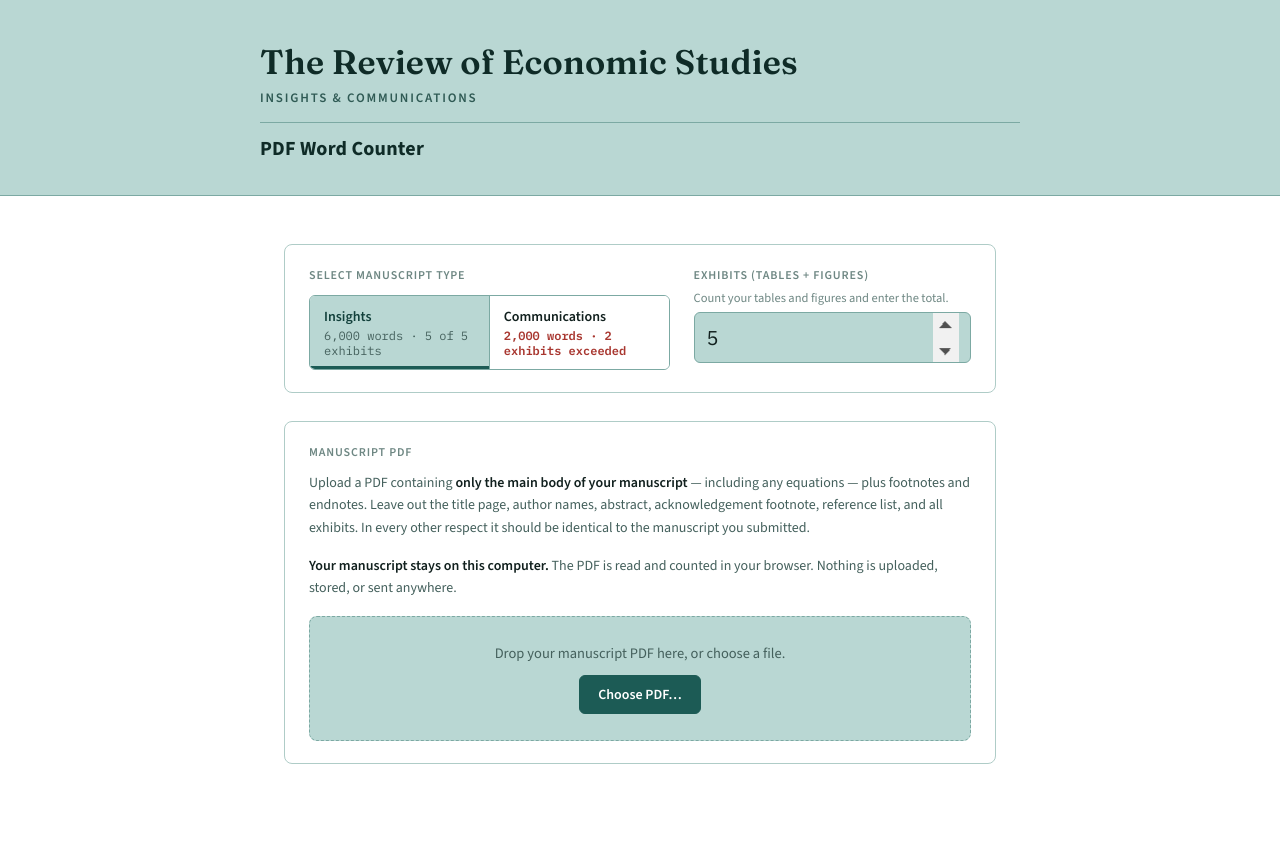
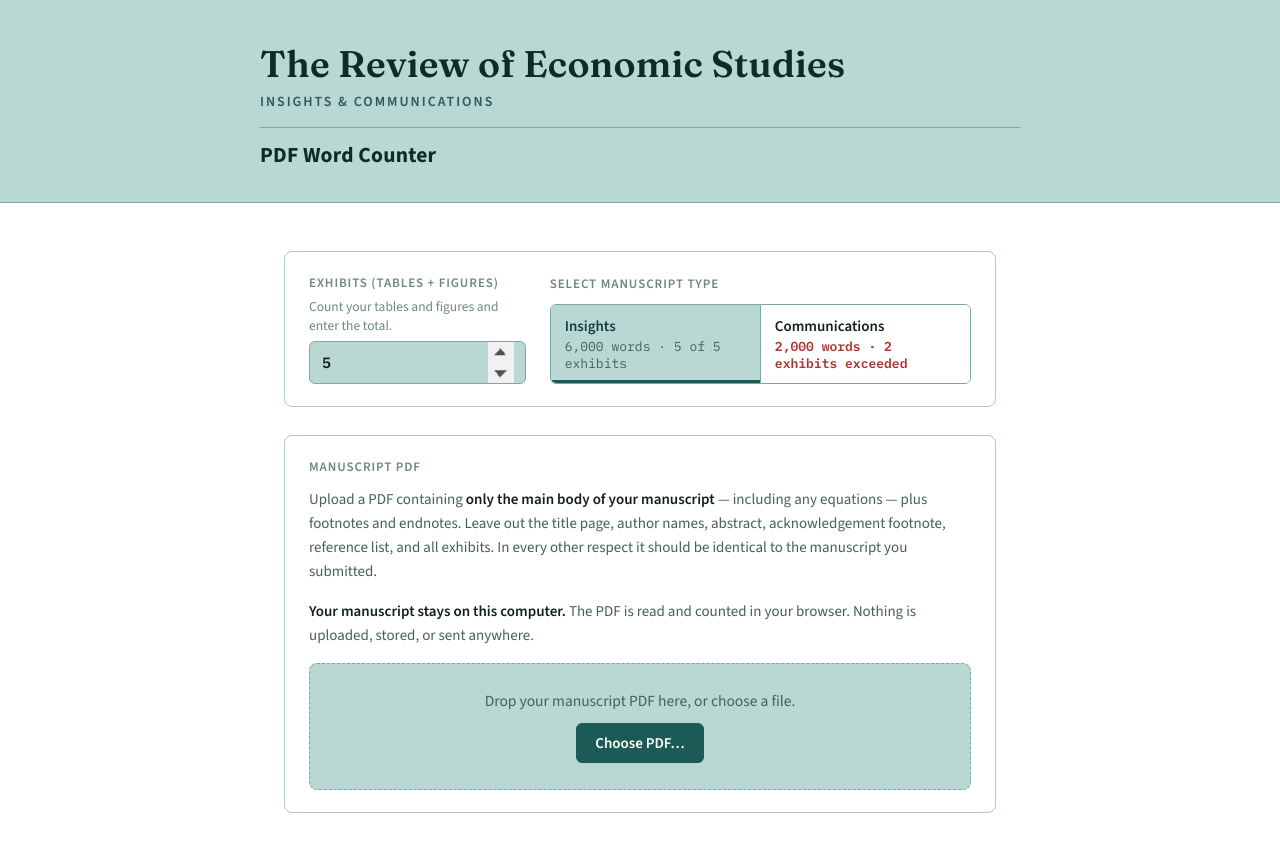
Before and after one commit to REStud/data-editor, a Jekyll site: the page word-count/index.html, which Jekyll copies as it is, in a window 1280 px wide. Shown: the top 852 px of the page. Built offline with Jekyll 4.4.1, drawn with Linux system fonts in a browser that asks for light colours.

Commit message:
Word count tool: swap controls, scale type, align the exhibit field
- Exhibits moves to the left of the manuscript type, and the grid's wider
  track moves with the segmented buttons so they keep their room
- Scale type up 8% across the stylesheet, rounded to half pixels, so the
  hierarchy holds rather than flattening the way a few hand-picked bumps do
- Bottom-align the two control columns: align-items:end on the grid plus
  justify-content:flex-end on the field, so the input meets the segmented
  control instead of floating above it
- The exhibit figure drops to the size and weight of the type names, and
  the stepper height is refitted to the shorter box

Co-Authored-By: Claude Opus 5 (1M context) <noreply@anthropic.com>

```diff
--- a/word-count/index.html
+++ b/word-count/index.html
@@ -122,7 +122,7 @@
   .journal{
     font-family:var(--font-display);
     font-weight:600;
-    font-size:clamp(26px,4.4vw,34px);
+    font-size:clamp(28px,4.4vw,37px);
     line-height:1.08;
     letter-spacing:.005em;
     color:var(--band-ink);
@@ -132,7 +132,7 @@
   .journal-sub{
     font-family:var(--font-body);
     font-weight:600;
-    font-size:13px;
+    font-size:14px;
     letter-spacing:.14em;
     text-transform:uppercase;
     color:var(--band-soft);
@@ -146,7 +146,7 @@
   h1{
     font-family:var(--font-body);
     font-weight:700;
-    font-size:20px;
+    font-size:21.5px;
     letter-spacing:.01em;
     line-height:1.2;
     margin:0;
@@ -161,7 +161,7 @@
     padding:22px 24px;
   }
   .card-label{
-    font-size:12px;
+    font-size:13px;
     font-weight:600;
     letter-spacing:.07em;
     text-transform:uppercase;
@@ -171,7 +171,7 @@
 
   /* ---------- Controls row ---------- */
   .controls{ display:flex; flex-direction:column; gap:20px; }
-  .controls-grid{ display:grid; grid-template-columns:1.3fr 1fr; gap:24px; align-items:start; }
+  .controls-grid{ display:grid; grid-template-columns:0.72fr 1.4fr; gap:24px; align-items:end; }
   @media (max-width:560px){ .controls-grid{ grid-template-columns:1fr; } }
 
   .segmented{
@@ -190,14 +190,14 @@
     color:var(--ink);
     font-family:var(--font-body);
     cursor:pointer;
-    font-size:14px;
+    font-size:15px;
   }
   .segmented button:first-child{ border-left:none; }
   .segmented button .type-name{ font-weight:600; display:block; }
   .segmented button .type-limits{
     display:block;
     font-family:var(--font-mono);
-    font-size:12px;
+    font-size:13px;
     color:var(--ink-soft);
     margin-top:2px;
     font-variant-numeric:tabular-nums;
@@ -210,21 +210,22 @@
   .segmented button[aria-pressed="true"] .type-name{ color:var(--accent-ink); }
   .segmented button:focus-visible{ outline:2px solid var(--accent); outline-offset:-2px; }
 
-  .field{ display:flex; flex-direction:column; gap:6px; }
+  .field{ display:flex; flex-direction:column; justify-content:flex-end; gap:6px; }
   /* same treatment as .card-label, without its bottom margin — the field is a
      flex column and spaces itself with gap */
   .field label{
-    font-size:12px;
+    font-size:13px;
     font-weight:600;
     letter-spacing:.07em;
     text-transform:uppercase;
     color:var(--ink-faint);
   }
-  .field .hint{ font-size:12.5px; color:var(--ink-faint); line-height:1.4; margin:0; }
+  .field .hint{ font-size:13.5px; color:var(--ink-faint); line-height:1.4; margin:0; }
   .num-input{
     width:100%;
     font-family:var(--font-mono);
-    font-size:20px;
+    font-size:15px;
+    font-weight:600;
     font-variant-numeric:tabular-nums;
     padding:11px 12px;
     border:1px solid var(--band-rule);
@@ -238,7 +239,7 @@
   .num-input::-webkit-outer-spin-button,
   .num-input::-webkit-inner-spin-button{
     opacity:1;
-    height:34px;
+    height:28px;
     transform:scale(1.7);
     transform-origin:right center;
     margin-left:6px;
@@ -247,7 +248,7 @@
 
   /* ---------- Upload ---------- */
   .prep{
-    font-size:14px;
+    font-size:15px;
     line-height:1.6;
     color:var(--ink-soft);
     margin:0 0 16px;
@@ -262,7 +263,7 @@
     transition:border-color .15s ease, background .15s ease;
   }
   .dropzone.drag{ border-color:var(--accent); border-style:solid; }
-  #dropzoneText{ margin:0 0 12px; color:var(--ink-soft); font-size:14.5px; }
+  #dropzoneText{ margin:0 0 12px; color:var(--ink-soft); font-size:15.5px; }
   .dropzone .filename{
     font-family:var(--font-mono);
     color:var(--ink);
@@ -271,7 +272,7 @@
   .btn{
     font-family:var(--font-body);
     font-weight:600;
-    font-size:14px;
+    font-size:15px;
     padding:9px 18px;
     border-radius:6px;
     border:1px solid var(--accent);
@@ -287,12 +288,12 @@
     color:var(--accent-ink);
     border:1px solid var(--rule);
     font-weight:600;
-    font-size:13px;
+    font-size:14px;
     padding:6px 12px;
     border-radius:6px;
     cursor:pointer;
   }
-  #clearBtn{ font-size:14px; padding:9px 18px; }
+  #clearBtn{ font-size:15px; padding:9px 18px; }
   .btn-ghost:hover{ background:var(--field); }
   .btn-ghost:focus-visible{ outline:2px solid var(--accent); outline-offset:2px; }
   .upload-meta{
@@ -303,13 +304,13 @@
      matches .prep's type and rhythm rather than sitting apart as a note. */
   .local-note{
     margin:0 0 16px;
-    font-size:14px;
+    font-size:15px;
     line-height:1.6;
     color:var(--ink-soft);
   }
   .local-note strong{ color:var(--ink); font-weight:600; }
   .upload-error{
-    font-size:13px; color:var(--danger); margin:12px 0 0; display:none;
+    font-size:14px; color:var(--danger); margin:12px 0 0; display:none;
   }
   .upload-error.show{ display:block; }
 
@@ -324,29 +325,29 @@
     display:flex; flex-direction:column; gap:6px;
   }
   .stat-label{
-    font-size:12px; font-weight:600; letter-spacing:.07em; text-transform:uppercase;
+    font-size:13px; font-weight:600; letter-spacing:.07em; text-transform:uppercase;
     color:var(--ink-faint);
     margin:0;
   }
   .stat-number{
     font-family:var(--font-mono);
     font-weight:600;
-    font-size:38px;
+    font-size:41px;
     line-height:1;
     font-variant-numeric:tabular-nums;
     color:var(--ink);
     margin:0;
   }
   .stat-of{
-    font-size:13px; color:var(--ink-soft); font-variant-numeric:tabular-nums; margin:0;
+    font-size:14px; color:var(--ink-soft); font-variant-numeric:tabular-nums; margin:0;
   }
   .stat-note{
-    font-size:12px; color:var(--ink-faint); font-variant-numeric:tabular-nums; margin:0;
+    font-size:13px; color:var(--ink-faint); font-variant-numeric:tabular-nums; margin:0;
   }
   .pill{
     display:inline-flex; align-self:flex-start;
     margin-top:4px;
-    font-size:12.5px; font-weight:600;
+    font-size:13.5px; font-weight:600;
     padding:4px 10px; border-radius:20px;
     font-variant-numeric:tabular-nums;
   }
@@ -388,7 +389,7 @@
   .disclosure[aria-expanded="true"] .chevron{ transform:rotate(45deg); }
   .disclosure:hover .chevron{ border-color:var(--accent); }
   .head-meta{
-    font-size:12px;
+    font-size:13px;
     color:var(--ink-faint);
     font-variant-numeric:tabular-nums;
   }
@@ -412,11 +413,11 @@
   .ledger-actions{ display:flex; gap:8px; }
   .table-scroll{ overflow-x:auto; }
   table.ledger{
-    width:100%; border-collapse:collapse; font-size:14px; min-width:360px;
+    width:100%; border-collapse:collapse; font-size:15px; min-width:360px;
   }
   table.ledger th{
     text-align:left;
-    font-size:11.5px; font-weight:600; letter-spacing:.06em; text-transform:uppercase;
+    font-size:12.5px; font-weight:600; letter-spacing:.06em; text-transform:uppercase;
     color:var(--ink-faint);
     padding:0 10px 8px;
     border-bottom:1px solid var(--rule);
@@ -431,7 +432,7 @@
   table.ledger th.num, table.ledger td.num{ text-align:right; }
   table.ledger th.check, table.ledger td.check{ text-align:center; width:74px; }
   td.page-no{ font-family:var(--font-mono); font-variant-numeric:tabular-nums; color:var(--ink-soft); }
-  td.empty{ color:var(--ink-faint); font-size:13.5px; padding:18px 10px; }
+  td.empty{ color:var(--ink-faint); font-size:14.5px; padding:18px 10px; }
   input[type="checkbox"]{
     width:16px; height:16px; accent-color:var(--accent); cursor:pointer;
   }
@@ -455,7 +456,7 @@
     max-height:420px;
     overflow:auto;
     font-family:var(--font-mono);
-    font-size:12.5px;
+    font-size:13.5px;
     line-height:1.7;
     color:var(--ink);
     white-space:pre-wrap;
@@ -493,6 +494,11 @@
 
   <div class="card controls">
     <div class="controls-grid">
+      <div class="field">
+        <label for="exhibitInput">Exhibits (tables + figures)</label>
+        <p class="hint">Count your tables and figures and enter the total.</p>
+        <input class="num-input" type="number" min="0" max="5" step="1" id="exhibitInput" value="5">
+      </div>
       <div>
         <p class="card-label">Select manuscript type</p>
         <div class="segmented" role="group" aria-label="Select manuscript type">
@@ -505,11 +511,6 @@
             <span class="type-limits">2,000 words &middot; 2 exhibits</span>
           </button>
         </div>
-      </div>
-      <div class="field">
-        <label for="exhibitInput">Exhibits (tables + figures)</label>
-        <p class="hint">Count your tables and figures and enter the total.</p>
-        <input class="num-input" type="number" min="0" max="5" step="1" id="exhibitInput" value="5">
       </div>
     </div>
   </div>
```
